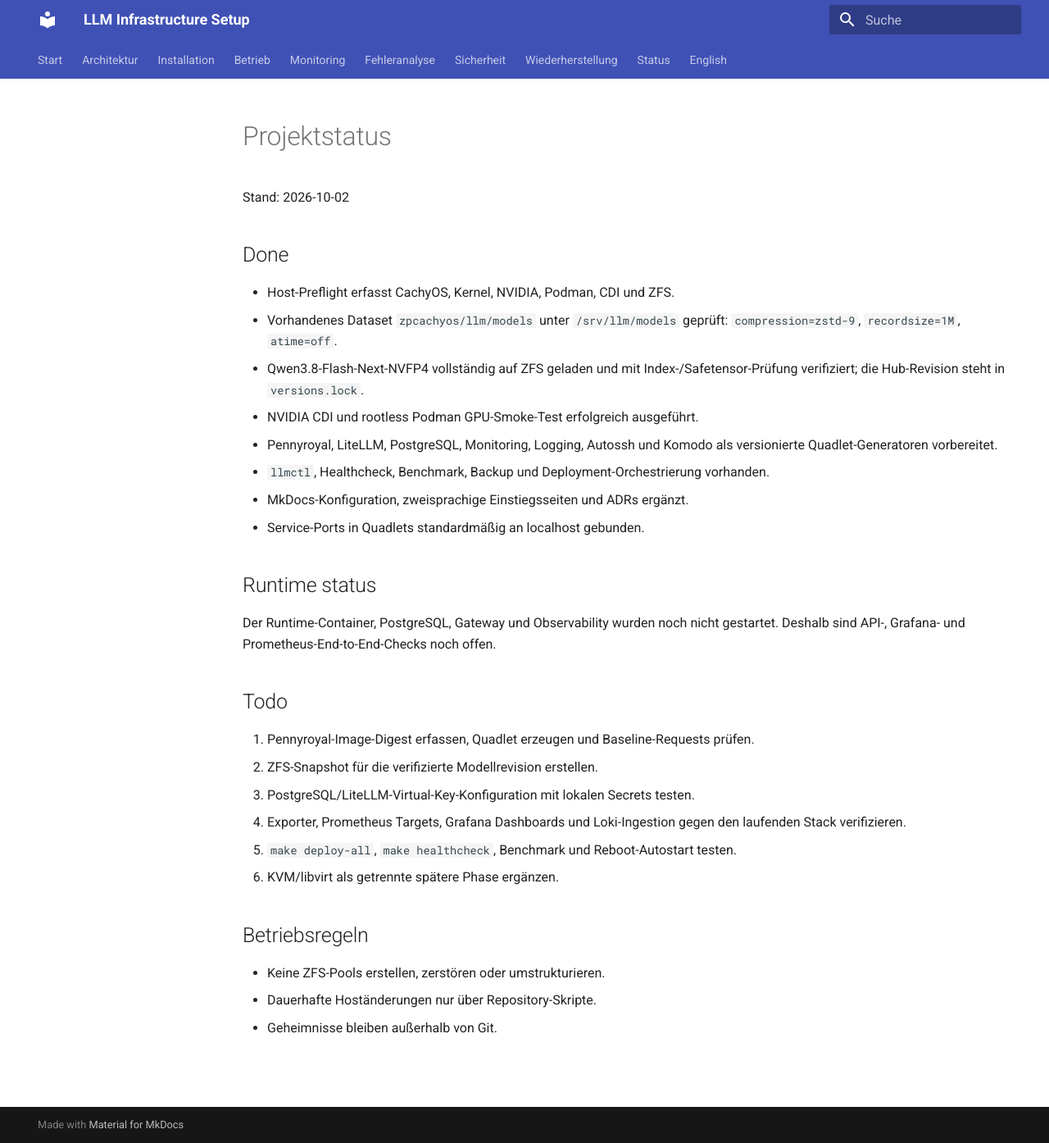
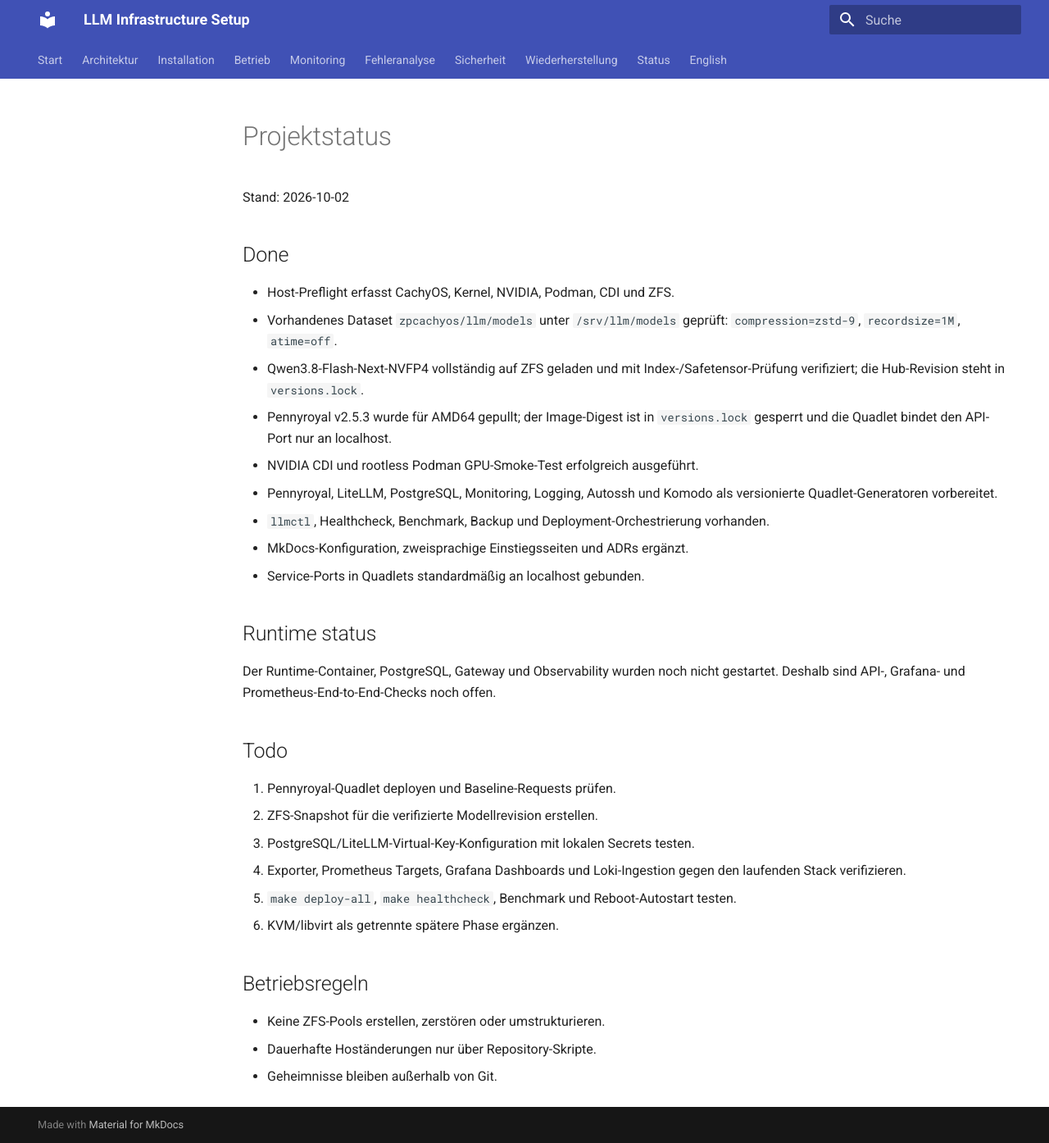
Before and after one commit to thomasdenk79-cyber/llm-infra-setup, an MkDocs documentation site: the page built from docs/STATUS.md, in a window 1280 px wide and 1394 px high. Shown: the whole window at 82% size. Built offline with MkDocs 1.6.1 and Material for MkDocs 9.7.7, drawn with Linux system fonts in a browser that asks for light colours.

Commit message:
feat: pin pennyroyal runtime deployment

```diff
--- a/docs/STATUS.md
+++ b/docs/STATUS.md
@@ -7,6 +7,7 @@
 - Host-Preflight erfasst CachyOS, Kernel, NVIDIA, Podman, CDI und ZFS.
 - Vorhandenes Dataset `zpcachyos/llm/models` unter `/srv/llm/models` geprüft: `compression=zstd-9`, `recordsize=1M`, `atime=off`.
 - Qwen3.8-Flash-Next-NVFP4 vollständig auf ZFS geladen und mit Index-/Safetensor-Prüfung verifiziert; die Hub-Revision steht in `versions.lock`.
+- Pennyroyal v2.5.3 wurde für AMD64 gepullt; der Image-Digest ist in `versions.lock` gesperrt und die Quadlet bindet den API-Port nur an localhost.
 - NVIDIA CDI und rootless Podman GPU-Smoke-Test erfolgreich ausgeführt.
 - Pennyroyal, LiteLLM, PostgreSQL, Monitoring, Logging, Autossh und Komodo als versionierte Quadlet-Generatoren vorbereitet.
 - `llmctl`, Healthcheck, Benchmark, Backup und Deployment-Orchestrierung vorhanden.
@@ -19,7 +20,7 @@
 
 ## Todo
 
-1. Pennyroyal-Image-Digest erfassen, Quadlet erzeugen und Baseline-Requests prüfen.
+1. Pennyroyal-Quadlet deployen und Baseline-Requests prüfen.
 2. ZFS-Snapshot für die verifizierte Modellrevision erstellen.
 3. PostgreSQL/LiteLLM-Virtual-Key-Konfiguration mit lokalen Secrets testen.
 4. Exporter, Prometheus Targets, Grafana Dashboards und Loki-Ingestion gegen den laufenden Stack verifizieren.
```
Also changed, not shown: CHANGELOG.md (+1 -0 lines), 3 other files.
